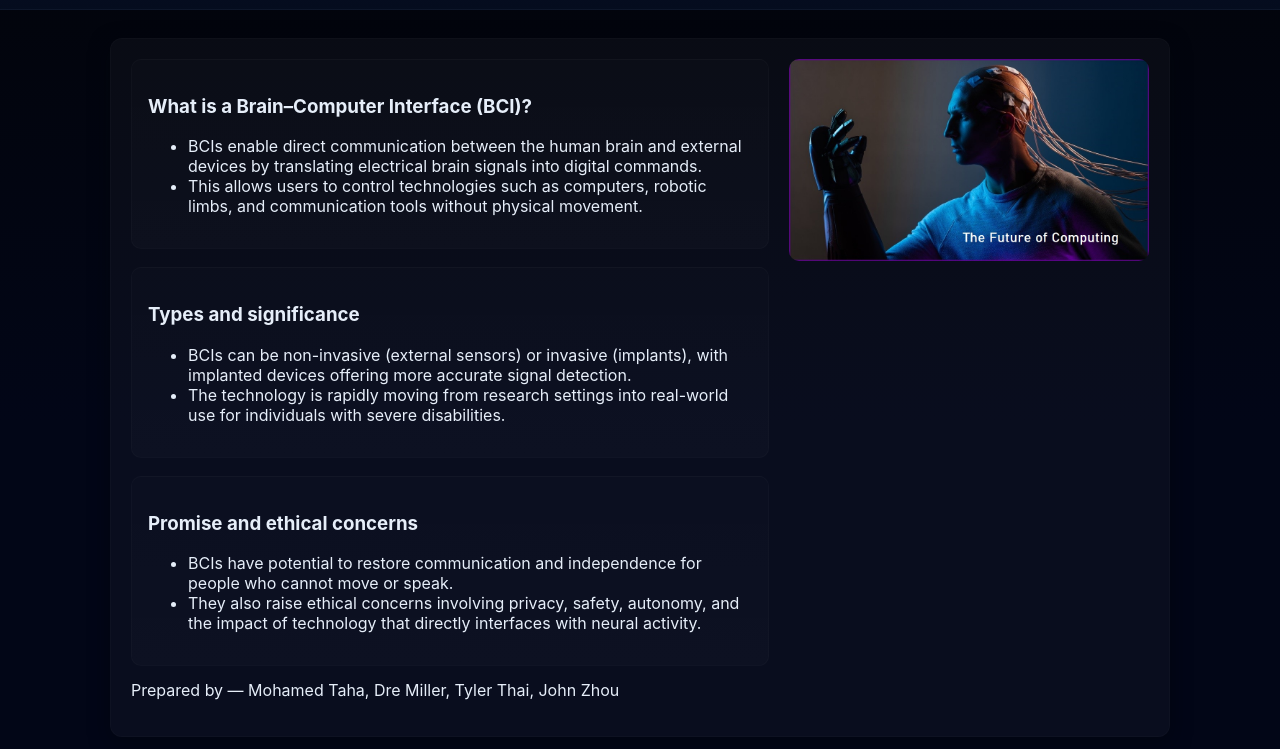
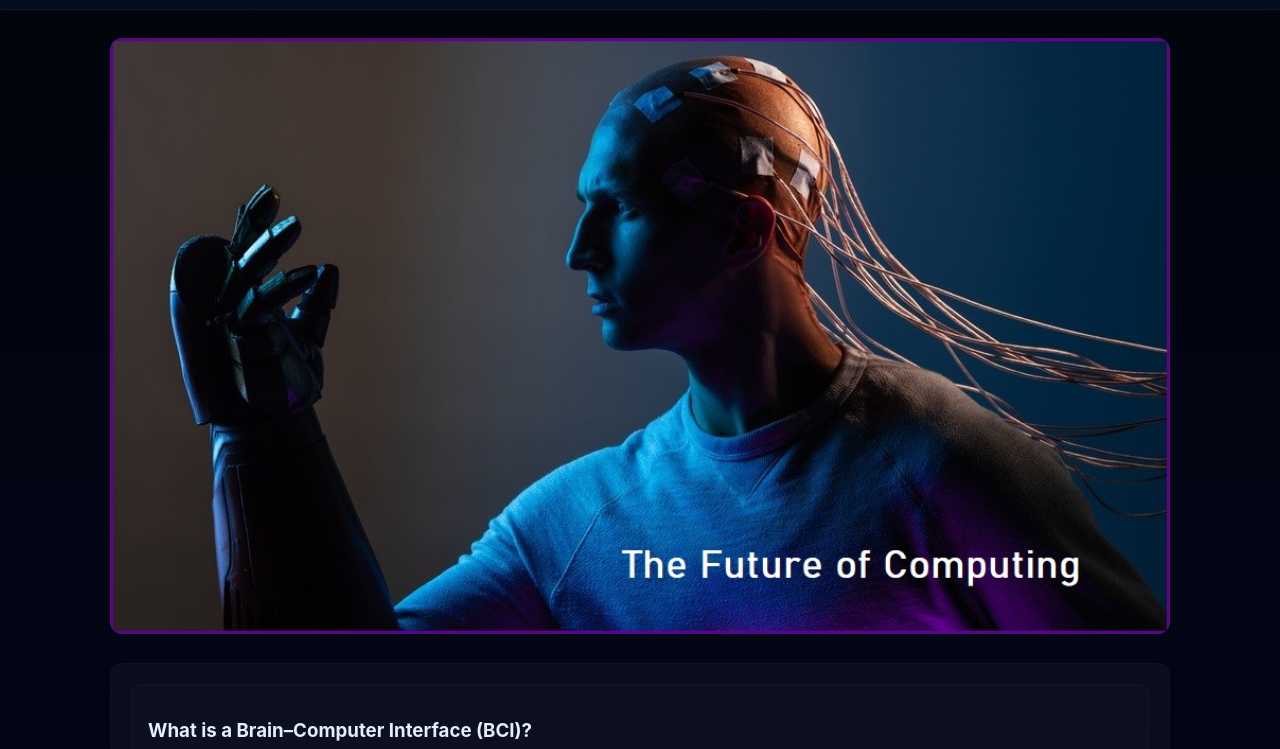
Before and after one commit to Mohamed-MT/BCI-Final-Project, a plain HTML site: page index.html in a window 1280 px wide. Shown: the part 51-800 px from the top of the page. Drawn offline with Linux system fonts and the light colour scheme.

Commit message:
Update index.html

```diff
--- a/index.html
+++ b/index.html
@@ -5,13 +5,6 @@
   <meta name="viewport" content="width=device-width,initial-scale=1">
   <title>BCI — Introduction of Technology</title>
   <link rel="stylesheet" href="style.css">
-  <style>
-    .right-fixed {
-      position: sticky;
-      top: 100px;
-      height: fit-content;
-    }
-  </style>
 </head>
 
 <body>
@@ -29,46 +22,41 @@
 
   <main class="container">
 
+    <!-- TOP FULL-WIDTH IMAGE -->
+    <section style="margin-top:20px; margin-bottom:25px;">
+      <img src="bci-hero.jpg"
+           alt="BCI Intro Image"
+           style="width:100%; height:auto; border-radius:12px;">
+    </section>
+
+    <!-- CONTENT CARDS -->
     <section class="section">
-      <div class="grid-2">
-
-        <!-- LEFT SIDE: CARDS -->
-        <div>
 
       <div class="card">
         <h3>What is a Brain–Computer Interface (BCI)?</h3>
         <ul>
-              <li>BCIs enable direct communication between the human brain and external devices by translating electrical brain signals into digital commands.</li>
-              <li>This allows users to control technologies such as computers, robotic limbs, and communication tools without physical movement.</li>
+          <li>BCIs enable direct communication between the brain and external devices by translating electrical neural activity into digital commands.</li>
+          <li>This allows individuals to control computers, robotic limbs, and communication tools without physical movement.</li>
         </ul>
       </div>
 
       <div class="card" style="margin-top:18px;">
         <h3>Types and significance</h3>
         <ul>
-              <li>BCIs can be non-invasive (external sensors) or invasive (implants), with implanted devices offering more accurate signal detection.</li>
-              <li>The technology is rapidly moving from research settings into real-world use for individuals with severe disabilities.</li>
+          <li>BCIs can be non-invasive (external sensors) or invasive (implants placed directly on or inside the brain), offering different accuracy levels.</li>
+          <li>The technology is rapidly transitioning from research environments into real-world use for people with severe disabilities.</li>
         </ul>
       </div>
 
       <div class="card" style="margin-top:18px;">
         <h3>Promise and ethical concerns</h3>
         <ul>
-              <li>BCIs have potential to restore communication and independence for people who cannot move or speak.</li>
-              <li>They also raise ethical concerns involving privacy, safety, autonomy, and the impact of technology that directly interfaces with neural activity.</li>
+          <li>BCIs have the potential to restore independence and communication for people who cannot move or speak.</li>
+          <li>They also introduce major ethical concerns involving privacy, autonomy, safety, and the implications of direct neural interfacing.</li>
         </ul>
       </div>
 
       <p class="muted" style="margin-top:14px;">Prepared by — Mohamed Taha, Dre Miller, Tyler Thai, John Zhou</p>
-        </div>
-
-        <!-- RIGHT SIDE: FIXED IMAGE -->
-        <div class="right-fixed">
-          <img src="bci-hero.jpg" alt="BCI illustration"
-               style="width:100%; height:auto; border-radius:10px;">
-        </div>
-
-      </div>
     </section>
 
   </main>
```
Lines whose indentation alone changed are shown as unchanged.
